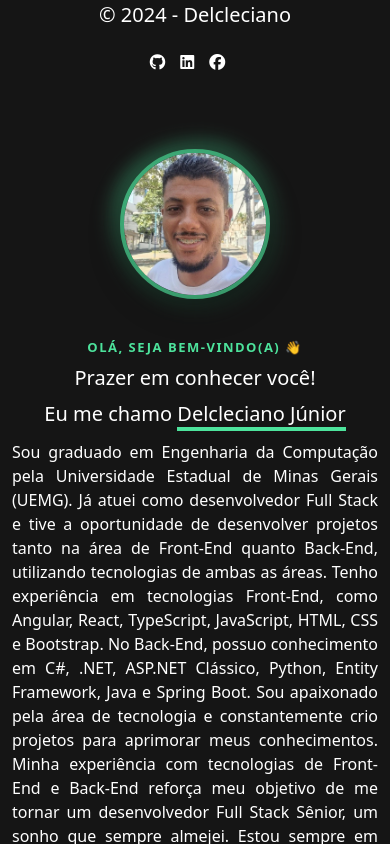
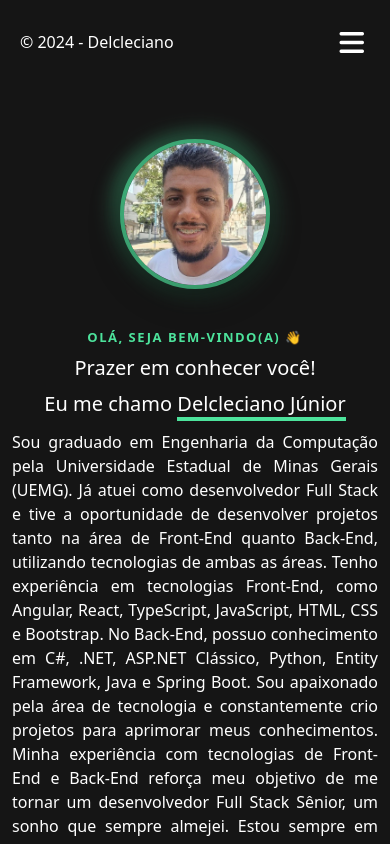
Before and after one commit to DelclecianoSuporte/meu-portfolio, an Angular app: page / in a window 390 px wide. Shown: the top 844 px of the page. Built offline with nearby package versions, Linux system fonts and the light colour scheme.

Commit message:
Ajustes no cabecalho e rodapé tanto no desktop como no mobile

```diff
--- a/src/app/app.component.html
+++ b/src/app/app.component.html
@@ -2,4 +2,5 @@
 <app-sobre></app-sobre>
 <app-stacks></app-stacks>
 <app-projetos></app-projetos>
-<app-cabecalho></app-cabecalho>
+<!-- Corrigido aqui: passando o Input -->
+<app-cabecalho [rodape]="true"></app-cabecalho>
--- a/src/app/cabecalho/cabecalho.component.css
+++ b/src/app/cabecalho/cabecalho.component.css
@@ -1,53 +1,156 @@
-.nome-portfolio {
-    color: white;
-    margin: 0;
-    font-size: 20px;
-    margin-bottom: 20px;
+.cabecalho {
+    display: flex;
+    justify-content: space-between;
+    align-items: center;
+    padding: 30px 60px;
 }
 
-.redes-sociais-cabecalho {
-    color: white;
+.menu-desktop {
     display: flex;
-    list-style-type: none;
-    padding: 0;
-    margin: 0;
-    justify-content: flex-end;
+    align-items: center;
+    gap: 120px;
 }
 
-.redes-sociais-cabecalho li {
-    margin-right: 15px;
+.menu-cabecalho,
+.redes-sociais {
+    display: flex;
+    list-style: none;
+    margin: 0;
+    padding: 0;
 }
 
-.redes-sociais-cabecalho i:hover {
+.menu-cabecalho {
+    gap: 35px;
+}
+
+.redes-sociais {
+    gap: 25px;
+}
+
+.menu-mobile-btn {
+    display: none;
+}
+
+.logo,
+.logo p {
+    color: white;
+}
+
+.menu-cabecalho a {
+    color: white;
+    text-decoration: none;
+}
+
+.redes-sociais a,
+.redes-mobile a {
+    color: white;
+    text-decoration: none;
+}
+
+.menu-cabecalho a:hover {
+    color: white;
+    border-bottom: 2px solid #4de39c;
+    padding-bottom: 4px;
+}
+
+.menu-mobile > a {
+    display: block;
+    text-align: center;
+    padding: 20px;
+    color: white;
+    text-decoration: none;
+    border-top: 1px solid #222;
+    position: relative;
+    transition: color 0.2s ease;
+}
+
+.menu-mobile > a::after {
+    content: '';
+    position: absolute;
+    bottom: 10px;
+    left: 50%;
+    transform: translateX(-50%);
+    width: 0;
+    height: 2px;
+    background-color: #4de39c;
+    transition: width 0.2s ease;
+}
+
+.menu-mobile > a:hover::after,
+.menu-mobile > a:active::after {
+    width: 40px;
+}
+
+.redes-sociais a i,
+.redes-mobile a i {
+    padding: 5px;
+    border-radius: 50%;
+    background-color: transparent;
+    color: white;
+    transition: all 0.2s ease;
+}
+
+.redes-sociais a i:hover,
+.redes-mobile a i:hover {
     background-color: white;
-    border-radius: 50%;
-    padding: 5px;
     color: black;
 }
 
-.redes-sociais-cabecalho a {
-    color: inherit;
-    text-decoration: none;
-}
+@media (max-width: 768px) {
 
-
-@media (max-width: 768px) {
-    .row {
-        text-align: center;
+    .menu-desktop {
+        display: none;
     }
 
-    .col-md-6 {
+    .menu-mobile-btn {
+        display: block;
+        background: none;
+        border: none;
+        color: white;
+        font-size: 28px;
+        cursor: pointer;
+    }
+
+    .cabecalho {
+        padding: 20px;
+    }
+
+    .cabecalho.estilo-rodape {
+        justify-content: center;
+        padding: 30px 20px;
+    }
+
+    .menu-mobile {
+        background: #111;
         display: flex;
-        justify-content: center;
+        flex-direction: column;
         align-items: center;
     }
 
-    .nome-portfolio{
-        margin-bottom: 20px;
+    .menu-mobile > a {
+        display: block;
+        width: 100%;
+        text-align: center;
+        padding: 20px;
+        color: white;
+        text-decoration: none;
+        border-top: 1px solid #444;
+        box-sizing: border-box;
+        position: relative;
+        transition: color 0.2s ease;
     }
 
-    .redes-sociais-cabecalho {
+   .redes-mobile {
+        display: flex;
         justify-content: center;
-        margin-bottom: 20px;
+        gap: 30px;
+        padding: 15px 20px 25px 20px;
+        border-top: 1px solid #444;
+        width: 100%;
+        box-sizing: border-box;
+    }
+
+    .menu-mobile > a:first-of-type {
+        border-top: none;
     }
 }
--- a/src/app/cabecalho/cabecalho.component.html
+++ b/src/app/cabecalho/cabecalho.component.html
@@ -1,14 +1,37 @@
-<div class="container">
-    <div class="row">
-      <div class="col-md-6">
-        <p class="nome-portfolio">© {{ anoAtual }} - Delcleciano</p>
-      </div>
-      <div class="col-md-6">
-        <ul class="redes-sociais-cabecalho">
-          <li><a href="https://github.com/DelclecianoSuporte?tab=repositories" target="_blank" rel="noopener noreferrer"><i class="fab fa-github"></i></a></li>
-          <li><a href="https://www.linkedin.com/in/delcleciano-j%C3%BAnior-173297149/" target="_blank" rel="noopener noreferrer"><i class="fab fa-linkedin"></i></a></li>
-          <li><a href="https://www.facebook.com/delcleciano.juniors" target="_blank" rel="noopener noreferrer"><i class="fab fa-facebook"></i></a></li>
-        </ul>
-      </div>
-    </div>
+<header class="cabecalho" [ngClass]="{ 'estilo-rodape': rodape }">
+
+  <div class="logo">
+    © {{ anoAtual }} - Delcleciano
+  </div>
+
+  <button *ngIf="!rodape" class="menu-mobile-btn" (click)="toggleMenu()">
+    <i class="fas fa-bars"></i>
+  </button>
+
+  <div class="menu-desktop">
+    <ul class="menu-cabecalho">
+      <li><a href="#sobre">Sobre</a></li>
+      <li><a href="#stacks">Stacks</a></li>
+      <li><a href="#projetos">Projetos</a></li>
+    </ul>
+
+    <ul class="redes-sociais">
+      <li><a href="#"><i class="fab fa-github"></i></a></li>
+      <li><a href="#"><i class="fab fa-linkedin"></i></a></li>
+      <li><a href="#"><i class="fab fa-facebook"></i></a></li>
+    </ul>
+  </div>
+
+</header>
+
+<div class="menu-mobile" *ngIf="menuAberto && !rodape">
+  <a href="#sobre">Sobre</a>
+  <a href="#stacks">Stacks</a>
+  <a href="#projetos">Projetos</a>
+
+  <div class="redes-mobile">
+    <a href="#"><i class="fab fa-github"></i></a>
+    <a href="#"><i class="fab fa-linkedin"></i></a>
+    <a href="#"><i class="fab fa-facebook"></i></a>
+  </div>
 </div>
--- a/src/app/cabecalho/cabecalho.component.ts
+++ b/src/app/cabecalho/cabecalho.component.ts
@@ -1,13 +1,22 @@
-import { Component } from '@angular/core';
+import { CommonModule } from '@angular/common';
+import { Component, Input } from '@angular/core';
 
 @Component({
   selector: 'app-cabecalho',
   standalone: true,
-  imports: [],
+  imports: [CommonModule],
   templateUrl: './cabecalho.component.html',
   styleUrl: './cabecalho.component.css'
 })
 export class CabecalhoComponent {
 
-  anoAtual: number = new Date().getFullYear();
+  @Input() rodape = false;
+
+  menuAberto = false;
+
+  anoAtual = new Date().getFullYear();
+
+  toggleMenu() {
+    this.menuAberto = !this.menuAberto;
+  }
 }
--- a/src/app/projetos/projetos.component.html
+++ b/src/app/projetos/projetos.component.html
@@ -1,4 +1,4 @@
-<div class="container">
+<div class="container" id="projetos">
     <div class="row">
 
      <div class="col-md-10 col-12">
--- a/src/app/sobre/sobre.component.html
+++ b/src/app/sobre/sobre.component.html
@@ -1,4 +1,4 @@
-<div class="container">
+<div class="container" id="sobre">
   <div class="row">
     <div class="col-12">
       <div class="introducao-2">
--- a/src/app/stacks/stacks.component.html
+++ b/src/app/stacks/stacks.component.html
@@ -1,4 +1,4 @@
-<div class="container">
+<div class="container" id="stacks">
   <div class="row titulo-stack">
     <div class="col-12">
       <h1>Stacks</h1>
--- a/src/styles.css
+++ b/src/styles.css
@@ -7,3 +7,6 @@ body {
   }
 html, body { height: 100%; }
 body { margin: 0; font-family: Roboto, "Helvetica Neue", sans-serif; }
+html {
+  scroll-behavior: smooth;
+}
```
Also changed, not shown: src/app/sobre/sobre.component.css (+1 -10 lines).
